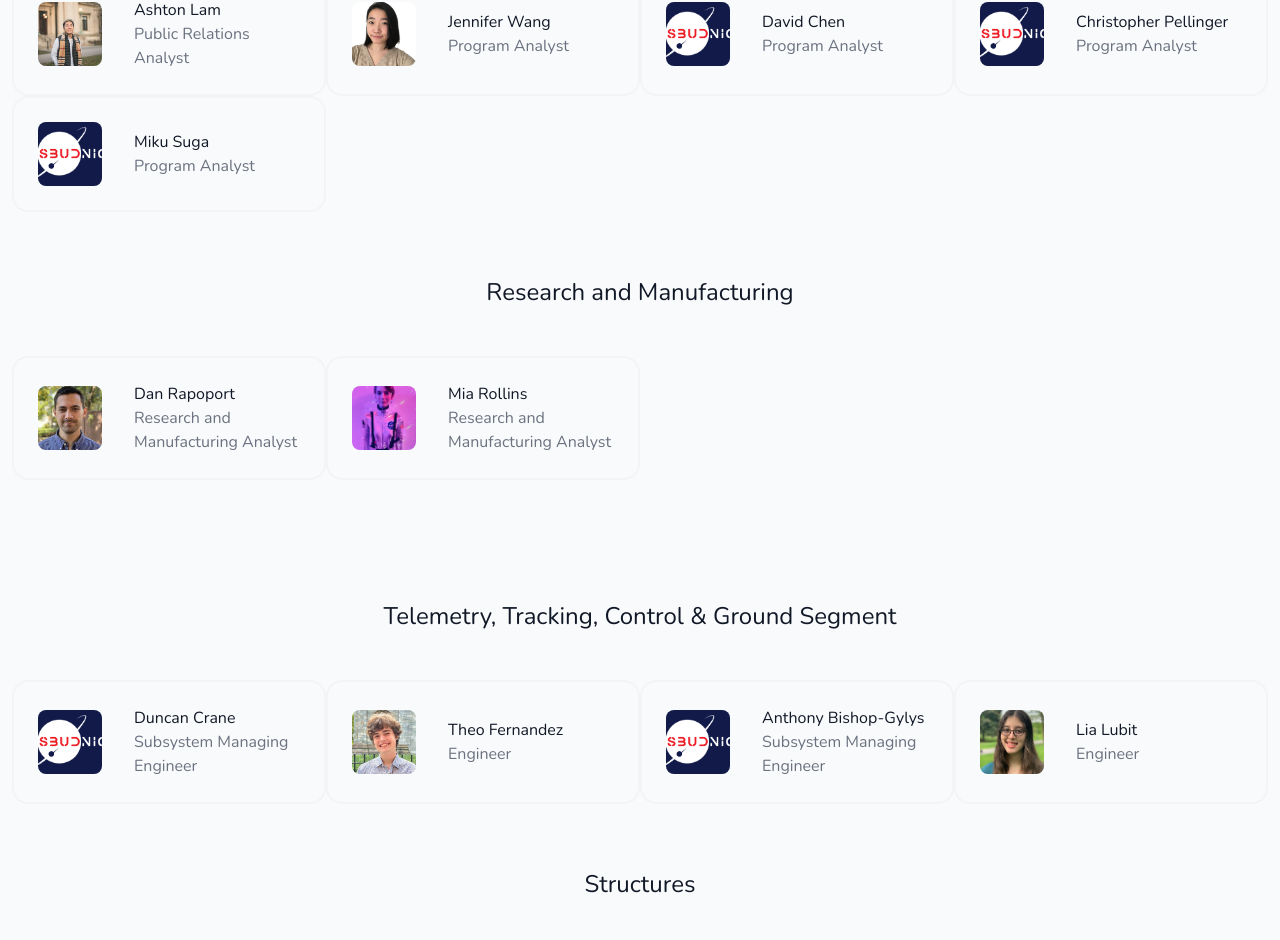
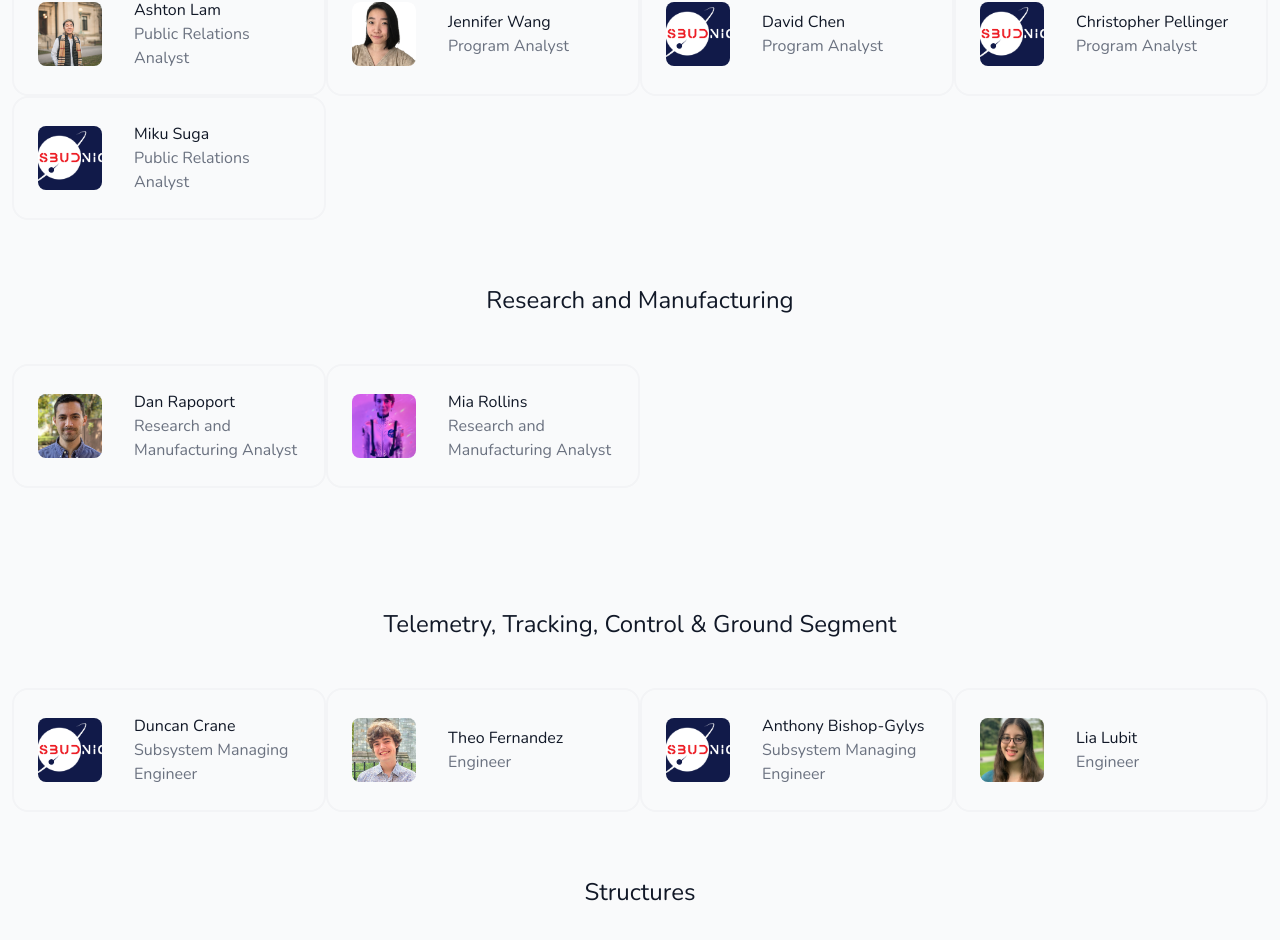
Before and after one commit to benkilimnik/SBUDNIC, a React (Create React App) app: page /team in a window 1280 px wide. Shown: the part 1040-1980 px from the top of the page. Built offline with nearby package versions, Linux system fonts and the light colour scheme.

Commit message:
Update team.js

```diff
--- a/src/components/content/team.js
+++ b/src/components/content/team.js
@@ -508,12 +508,12 @@ const team = [
     image: sbudnicNW,
   },
   {
-    id: 48,
+    id: 90,
     title: "Miku Suga",
     subtitle:
       "Committed to building and launching a low-cost CubeSat into low earth orbit in record time.",
-    category: "General",
-    position: "Program Analyst",
+    category: "",
+    position: "Public Relations Analyst",
     team: "Program Management and Public Relations",
     image: sbudnicNW,
   },
```
